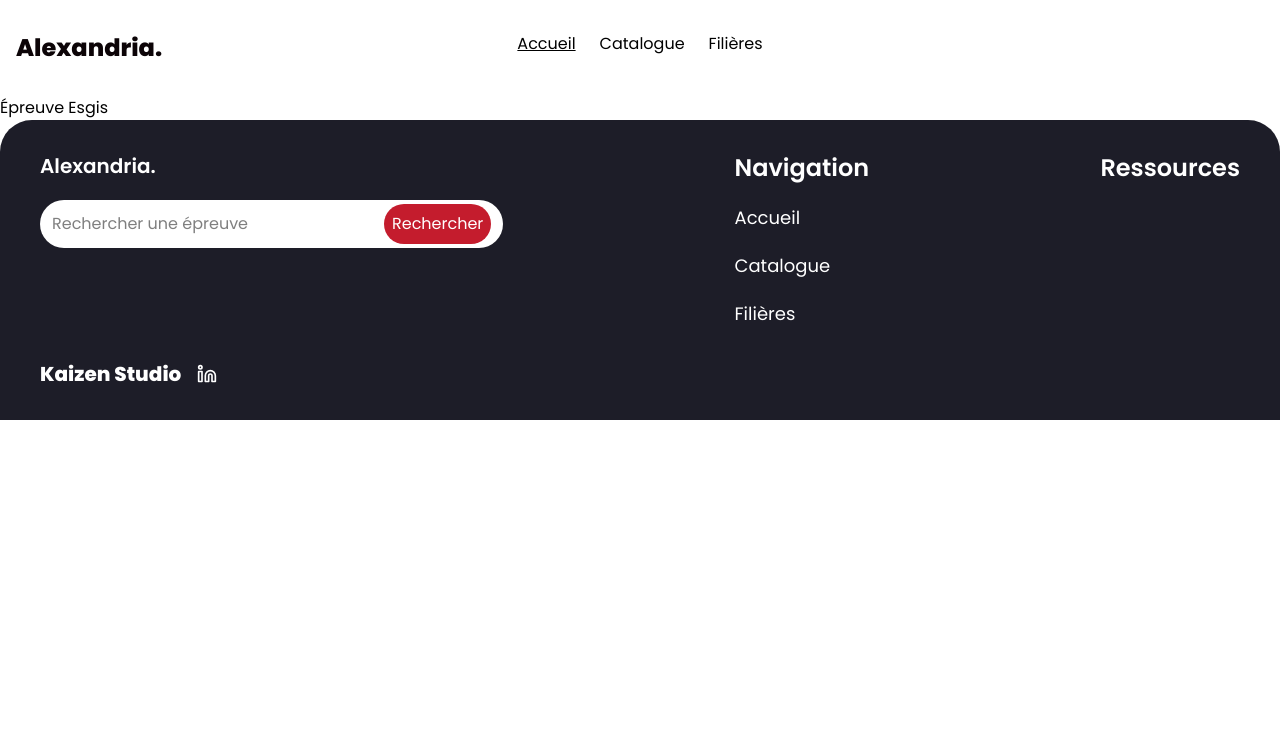
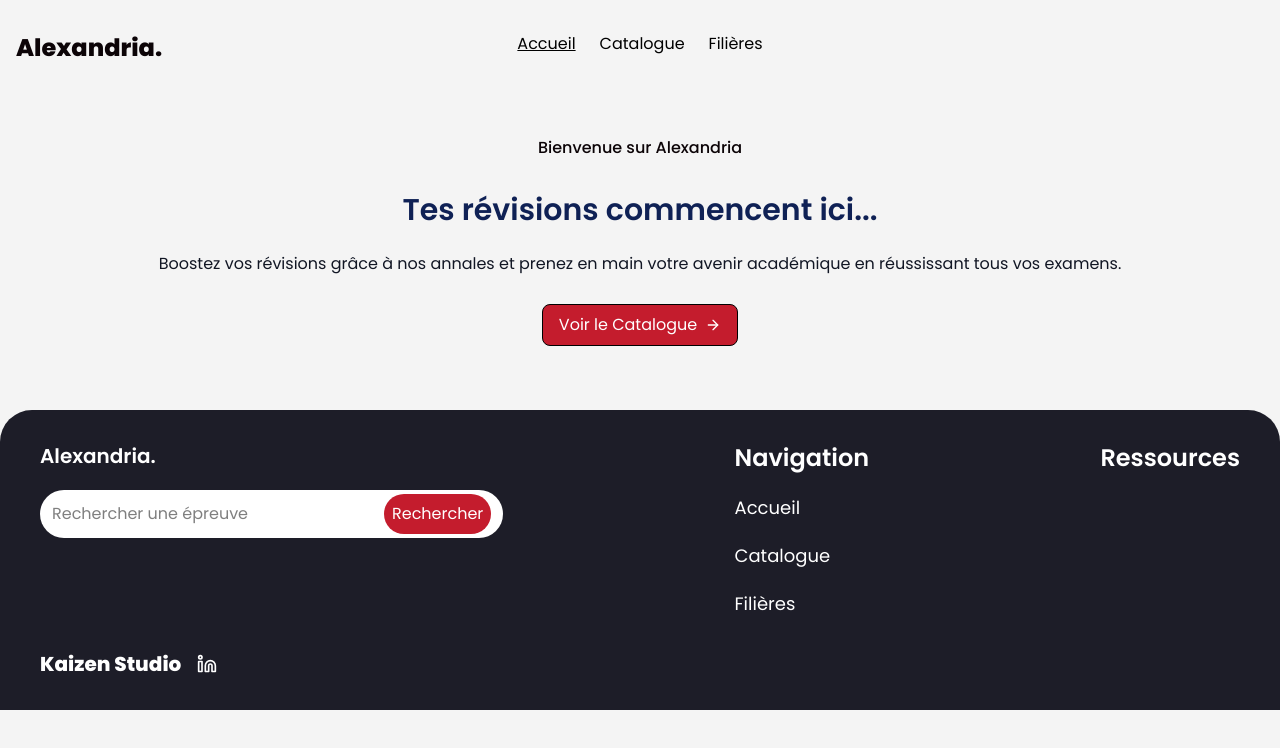
Before and after one commit to kaizen-squad/esgis-epreuves, a Next.js app: page / in a window 1280 px wide. Shown: the top 748 px of the page. Built offline with nearby package versions, Linux system fonts and the light colour scheme.

Commit message:
feat(accueil): started the first section

```diff
--- /dev/null
+++ b/src/app/(public)/acceuil/components/WelcomeSection.tsx
@@ -0,0 +1,32 @@
+"use client";
+
+import Image from "next/image";
+import { FiArrowRight } from "react-icons/fi";
+
+const WelcomeSection = () => {
+  const width = window.innerWidth;
+  return (
+    <div className="w-full text-center">
+      <h1 className="text-text-title text- mb-8 font-medium">
+        Bienvenue sur Alexandria
+      </h1>
+      <h2 className="text-text-secondary mb-6 text-3xl leading-9 font-semibold">
+        Tes révisions commencent ici...
+      </h2>
+      <p className="text-text-default mb-7">
+        Boostez vos révisions grâce à nos annales et prenez en main votre avenir
+        académique en réussissant tous vos examens.
+      </p>
+
+      <button className="bg-background-accent text-text-primary mx-auto mb-6 flex items-center gap-2 rounded-lg border border-black px-4 py-2">
+        Voir le Catalogue <FiArrowRight />
+      </button>
+
+      <div className="relative">
+        <Image src="/images/accueil_image.png" alt="Esgis Image Accueil" fill />
+      </div>
+    </div>
+  );
+};
+
+export default WelcomeSection;
--- a/src/app/(public)/components/PublicLayout.tsx
+++ b/src/app/(public)/components/PublicLayout.tsx
@@ -6,7 +6,7 @@ const PublicLayout = ({ children }: { children: React.ReactNode }) => {
   return (
     <div>
       <Navbar />
-      <main>{children}</main>
+      <main className="py-10">{children}</main>
       <Footer />
     </div>
   );
--- a/src/app/(public)/navbar/components/Navbar.tsx
+++ b/src/app/(public)/navbar/components/Navbar.tsx
@@ -48,8 +48,9 @@ const Navbar = () => {
           })}
         </div>
 
+        {/** Mobile Navbar */}
         {isOpen && (
-          <div className="flex flex-col">
+          <div className="flex flex-col py-4">
             {navLinks.map((link) => {
               const isActive = pathname === link.link;
               return (
--- a/src/app/(public)/page.tsx
+++ b/src/app/(public)/page.tsx
@@ -1,9 +1,10 @@
+import WelcomeSection from "./acceuil/components/WelcomeSection";
 import PublicLayout from "./components/PublicLayout";
 
 export default function Accueil() {
   return (
     <PublicLayout>
-      <div>Épreuve Esgis</div>
+      <WelcomeSection />
     </PublicLayout>
   );
 }
--- a/src/app/layout.tsx
+++ b/src/app/layout.tsx
@@ -17,7 +17,9 @@ export const metadata: Metadata = {
 export default function RootLayout({ children }: LayoutProps<"/">) {
   return (
     <html lang="fr" className={`${poppins.className} h-full antialiased`}>
-      <body className="flex min-h-full flex-col">{children}</body>
+      <body className="bg-background-default flex min-h-full flex-col">
+        {children}
+      </body>
     </html>
   );
 }
```
Also changed, not shown: public/images/accueil_image.png (added).
